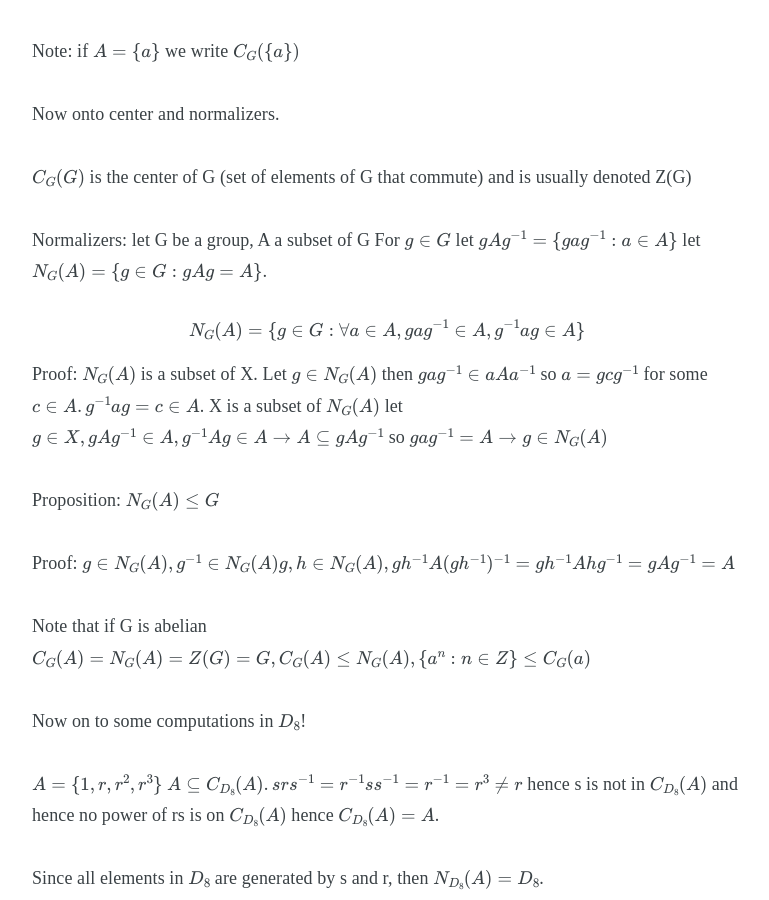
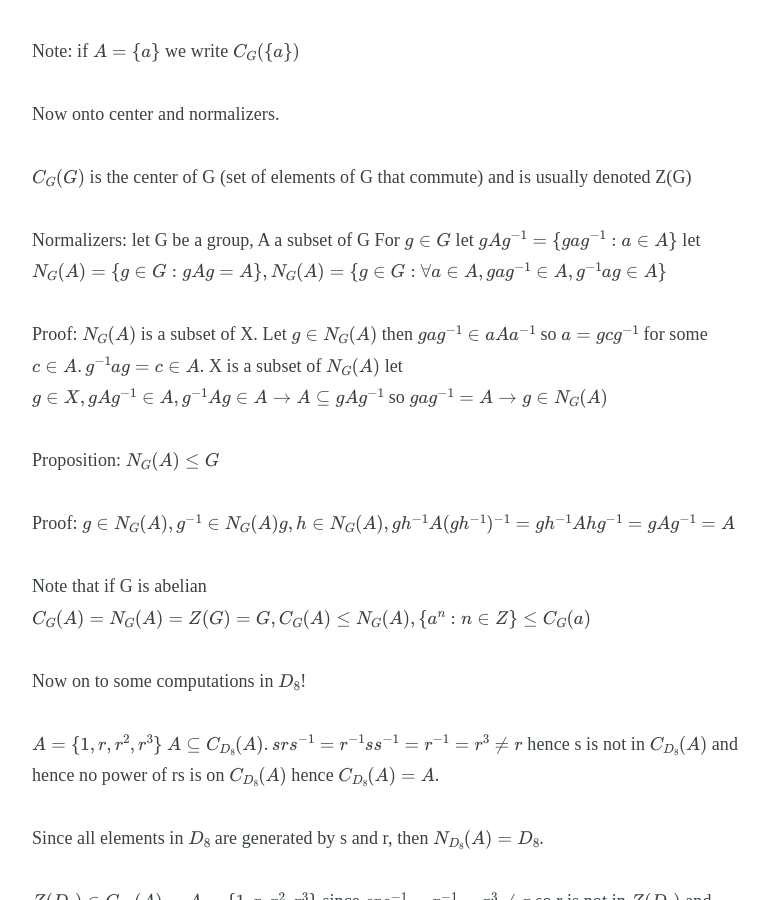
Before and after one commit to jamiecayley/jamiecayley.github.io, a Jekyll site: the page built from _posts/2016-04-14-An-Introduction-To-Abstract-Algebra-5.md, in a window 1280 px wide and 900 px high, scrolled down 665 px. Shown: the whole window, without its empty margins (253-1022 px from the left). Built offline with Jekyll 4.4.1, drawn with Linux system fonts in a browser that asks for light colours; some web fonts are replaced; formulas are drawn with MathJax 3.

```diff
--- a/_posts/2016-04-14-An-Introduction-To-Abstract-Algebra-5.md
+++ b/_posts/2016-04-14-An-Introduction-To-Abstract-Algebra-5.md
@@ -19,9 +19,7 @@ Now onto center and normalizers.
 
 $$C_G(G)$$ is the center of G (set of elements of G that commute) and is usually denoted Z(G)
 
-Normalizers: let G be a group, A a subset of G For $$g \in G$$ let $$gAg^{-1} = \{gag^{-1}:a \in A\}$$ let $$N_G(A) = \{g \in G: gAg = A\}.$$
-
-$$N_G(A) = \{g \in G: \forall a \in A, gag^{-1} \in A, g^{-1}ag \in A\}$$
+Normalizers: let G be a group, A a subset of G For $$g \in G$$ let $$gAg^{-1} = \{gag^{-1}:a \in A\}$$ let $$N_G(A) = \{g \in G: gAg = A\}, N_G(A) = \{g \in G: \forall a \in A, gag^{-1} \in A, g^{-1}ag \in A\}$$
 
 Proof: $$N_G(A)$$ is a subset of X. Let $$g \in N_G(A)$$ then $$gag^{-1} \in aAa^{-1}$$ so $$a = gcg^{-1}$$ for some $$c \in A. g^{-1}ag = c \in A$$. X is a subset of $$N_G(A)$$ let $$g \in X, gAg^{-1} \in A, g^{-1}Ag \in A \rightarrow A \subseteq gAg^{-1}$$ so $$gag^{-1} = A \rightarrow g \in N_G(A)$$
 
```
